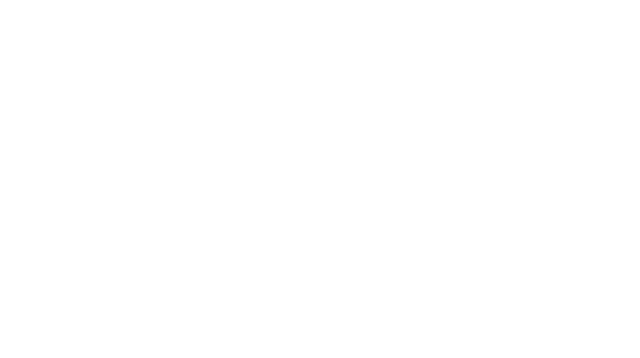
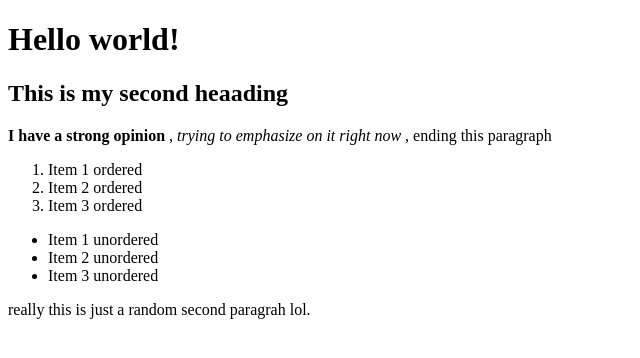
Before and after one commit to kenlyk/odinProject, a plain HTML site: page index.html in a window 1280 px wide. Shown: the whole page, without its empty margins (0-640 px from the left). Drawn offline with Linux system fonts and the light colour scheme.

Commit message:
I added code based on the tutorial

```diff
--- a/index.html
+++ b/index.html
@@ -1,8 +1,29 @@
 <!DOCTYPE html>
+<html lang="en">
 
-<html lang="en">
     <head>
         <meta charset="UTF-8">
         <title> My First webpage </title>
     </head>
+    <body>
+        <h1> Hello world!</h1>
+        <h2> This is my second heaading</h2>
+
+        <p> <strong> I have a strong opinion </strong>, <em> trying to emphasize on it right now </em> , ending this paragraph </p>
+        <!-- I added the space here to test my comment, in SQL we use "--" where as in html you use something else-->
+        <ol>
+            <li> Item 1 ordered </li>
+            <li> Item 2 ordered </li>
+            <li> Item 3 ordered </li>
+        </ol>
+
+        <ul>
+            <li> Item 1 unordered </li>
+            <li> Item 2 unordered </li>
+            <li> Item 3 unordered </li>
+        </ul>
+
+        <p> really this is just a random second paragrah lol.</p>
+
+    </body>
 </html>
```
